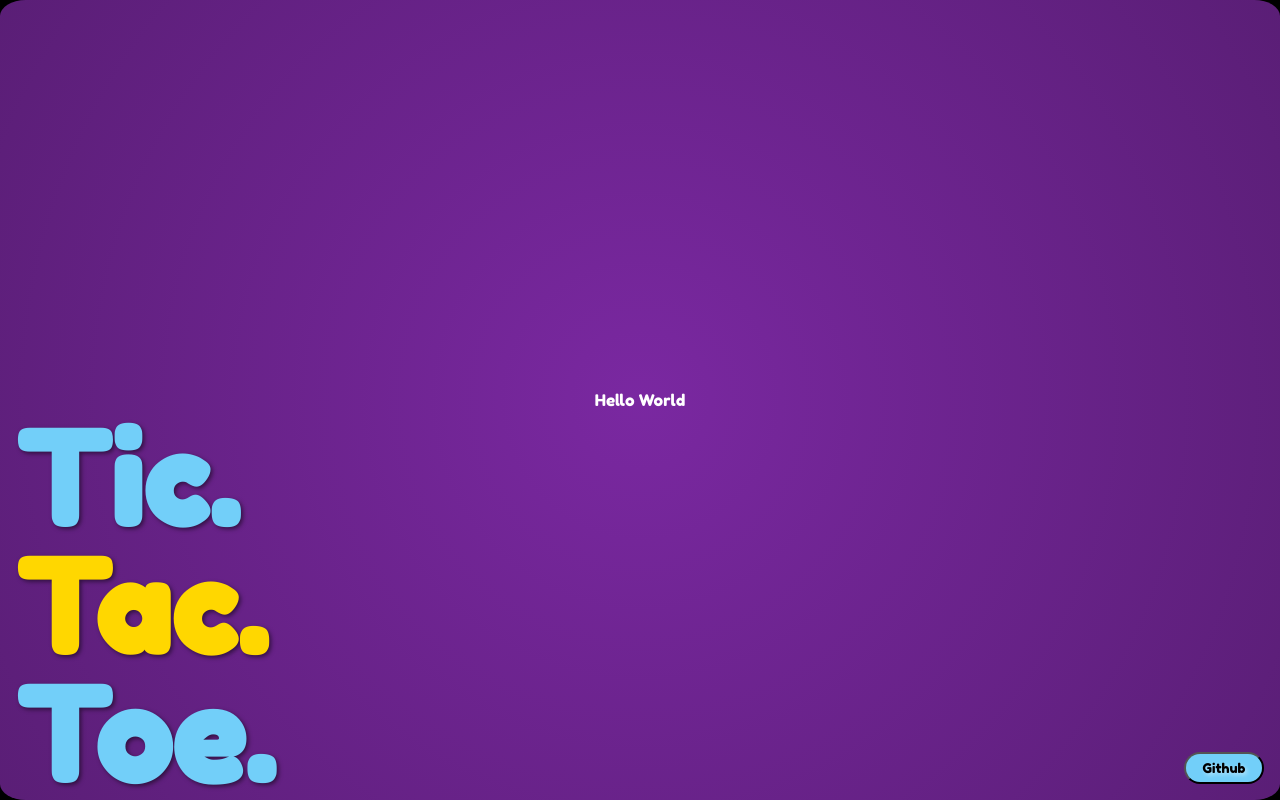
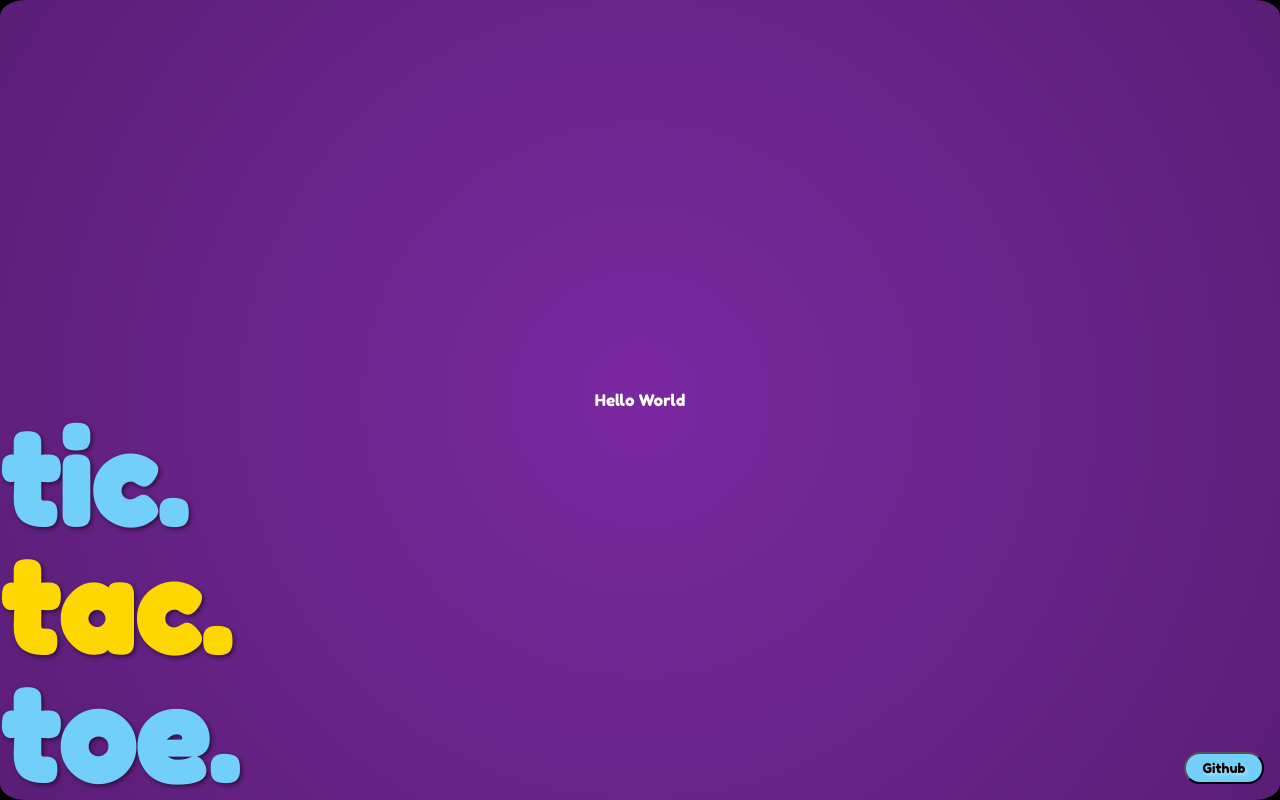
Before and after one commit to hkumar3b/Tic-Tac-Toe, a React (Vite) app: page / in a window 1280 px wide. Built offline with nearby package versions, Linux system fonts and the light colour scheme.

Commit message:
style: update game name casing and adjust position alignment

```diff
--- a/src/GameName.tsx
+++ b/src/GameName.tsx
@@ -1,9 +1,9 @@
 export const GameName=()=>{
     return (
         <div className="game-name">
-            <h1>Tic.</h1>
-            <h2>Tac.</h2>
-            <h3>Toe.</h3>
+            <h1>tic.</h1>
+            <h2>tac.</h2>
+            <h3>toe.</h3>
         </div>
     );
 }
--- a/src/index.css
+++ b/src/index.css
@@ -45,7 +45,7 @@ body {
 
 .game-name {
   position: fixed;
-  left: 1rem;
+  left: 0rem;
   bottom: 0rem;
   color: var(--text-color2);
   z-index: 10;
```
